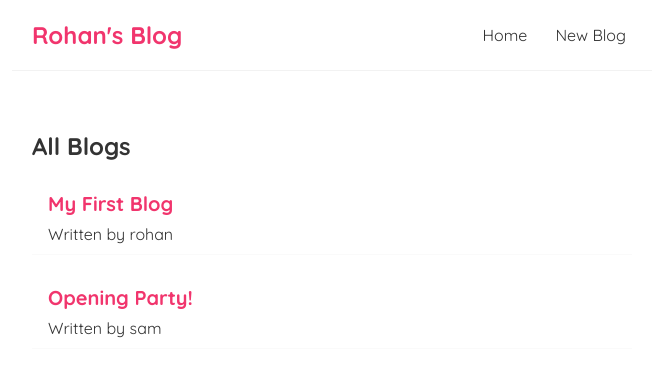
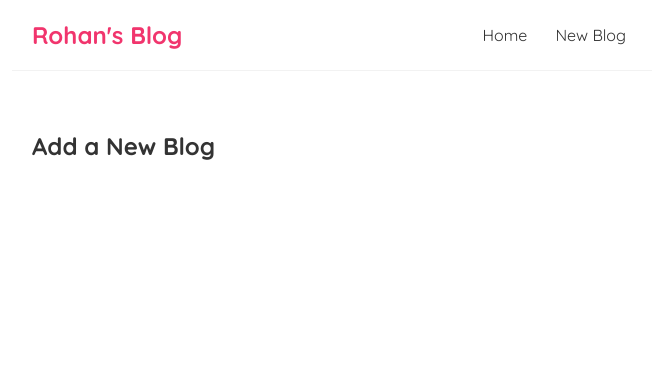
Before and after one commit to rd4398/simple-blog, a React (Create React App) app: page /create in a window 1280 px wide. Shown: the top 376 px of the page, without its empty margins (308-964 px from the left). Built offline with nearby package versions, Linux system fonts and the light colour scheme; data requests are answered from the project's data file.

Commit message:
Creating new component for create blog and using cleanup and Abort Controller

```diff
--- a/src/App.js
+++ b/src/App.js
@@ -1,6 +1,7 @@
 import Navbar from './components/Navbar'
 import Home from './components/Home'
 import { BrowserRouter as Router, Route, Switch } from 'react-router-dom';
+import Create from './components/Create';
 
 function App() {
 
@@ -11,8 +12,11 @@ function App() {
       <Navbar />
       <div className="content">
         <Switch>
-          <Route path="/">
+          <Route exact path="/">
             <Home />
+          </Route>
+          <Route path="/create">
+            <Create />
           </Route>
         </Switch>
       </div>
--- /dev/null
+++ b/src/components/Create.js
@@ -0,0 +1,9 @@
+const Create = () => {
+    return (
+        <div className="create">
+            <h2>Add a New Blog</h2>
+        </div>
+    );
+}
+
+export default Create;
--- a/src/components/Navbar.js
+++ b/src/components/Navbar.js
@@ -1,10 +1,12 @@
+import { Link } from 'react-router-dom';
+
 const Navbar = () => {
     return (
         <nav className="navbar">
             <h1> Rohan's Blog </h1>
             <div className="links">
-                <a href="/">Home</a>
-                <a href="/createBlog">New Blog</a>
+                <Link to="/">Home</Link>
+                <Link to="/create">New Blog</Link>
             </div>
         </nav>
     );
--- a/src/useFetch.js
+++ b/src/useFetch.js
@@ -6,8 +6,10 @@ const useFetch = (url) => {
     const [error, setError] = useState(null)
 
     useEffect(()=>{
+        const abortController = new AbortController();
+
         setTimeout(() => {
-            fetch(url)
+            fetch(url, { signal: abortController.signal })
         .then(response => {
             if(!response.ok) {
                 throw Error('Could not fetch the data for the requested resource')
@@ -20,10 +22,16 @@ const useFetch = (url) => {
             setError(null)
         })
         .catch(err => {
-            setIsPending(false);
-            setError(err.message)
+            if (err.name === 'AbortError'){
+                console.log('fetch aborted')
+            } else {
+                setIsPending(false);
+                setError(err.message)
+            }
         })
-        }, 1000)
+        }, 1000);
+
+        return () => abortController.abort();
     }, [url])
 
     return { data, isPending, error }
```
